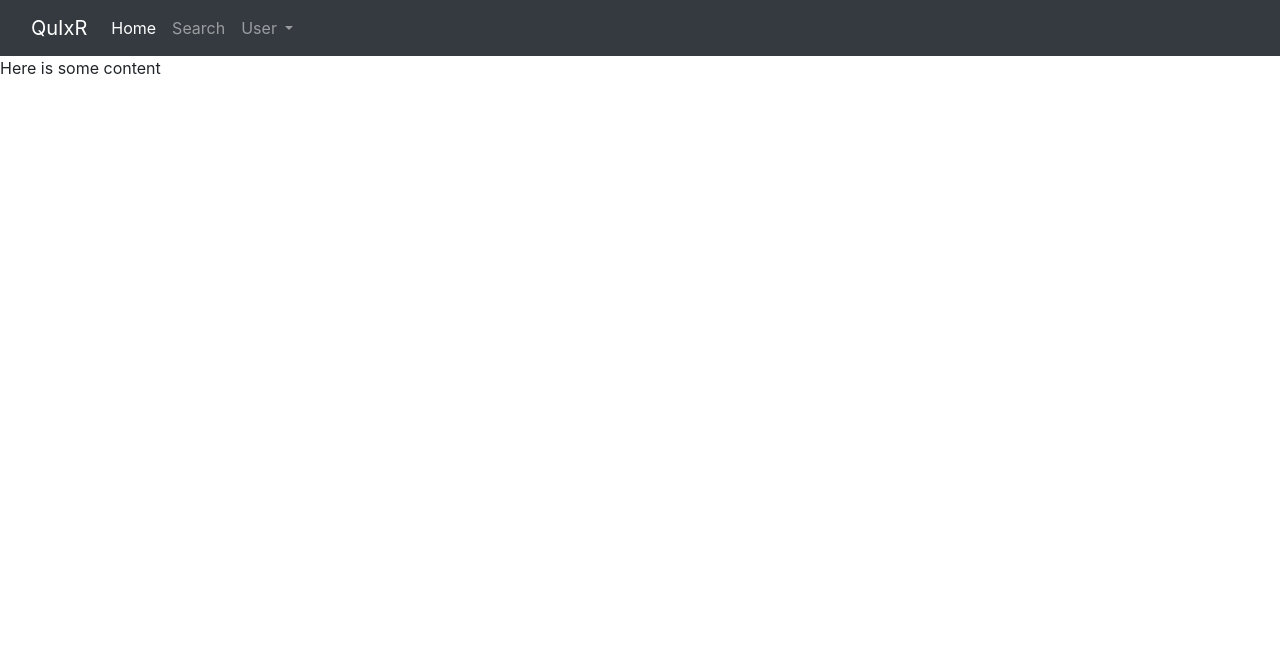
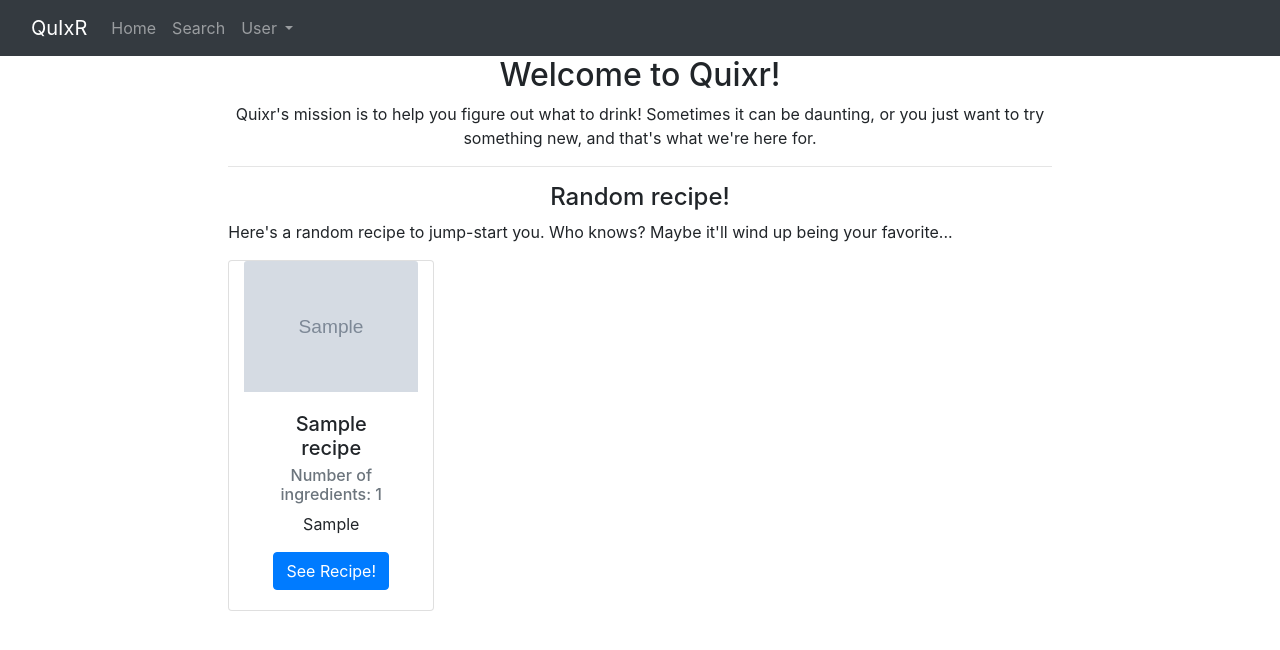
Before and after one commit to cwverica/quixer, a Flask app: page / in a window 1280 px wide. Shown: the top 650 px of the page. Run offline with Flask 2, Linux system fonts and the light colour scheme; tables that the repository leaves empty hold one stand-in row (values such as "Sample post"); grey boxes marked "Sample" are stand-in pictures; some libraries are stand-ins or nearby versions.

Commit message:
added home, made navbar functional

```diff
--- a/app.py
+++ b/app.py
@@ -1,5 +1,6 @@
 import os
 import math
+import random
 
 from flask import Flask, render_template, request, flash, redirect, session, g
 from flask_debugtoolbar import DebugToolbarExtension
@@ -12,6 +13,7 @@ from models import Ingredient, RecipeIngredient, UserTool, Favorite
 CURR_USER_KEY = "curr_user"
 
 app = Flask(__name__)
+
 
 # Get DB_URI from environ variable (useful for production/testing) or,
 # if not set there, use development local db.
@@ -129,10 +131,12 @@ def logout():
 @app.route('/')
 def home():
 
+    random_recipe = get_random_recipe()
+
     if g.user:
         return render_template('user_home.html') #TODO: create template
 
-    return render_template('home.html') #TODO: create template
+    return render_template('home.html', random_recipe=random_recipe)
 
 
 @app.route('/search', methods=["GET", "POST"])
@@ -200,7 +204,8 @@ def recipe(id):
     if not exists:
         return render_template('404.html')
     recipe = get_full_recipe_from_id(id)
-
+    # import pdb
+    # pdb.set_trace()
     return render_template('display_recipe.html', recipe=recipe, came_from=came_from)
 
 ########################################################
@@ -281,3 +286,9 @@ def get_full_recipe_from_id(id):
 
     recipe['ingredients'] = ingredients
     return recipe
+
+def get_random_recipe():
+
+    every_id = [recipe.id for recipe in Recipe.query.all()]
+    random_id = random.choice(every_id)
+    return get_full_recipe_from_id(random_id)
--- a/front_loader.py
+++ b/front_loader.py
@@ -81,7 +81,7 @@ def add_recipe_ingredients_relationships(drink):
                     new_recipe_ingredient = RecipeIngredient(
                                                             recipe_id=drink['idDrink'],
                                                             ingredient_id=db_ingredient.id,
-                                                            measurement='Not provided, use judgement' if not drink[f'strMeasure{1}'] else drink[f'strMeasure{1}']
+                                                            measurement='Not provided, use judgement' if not drink[f'strMeasure{i}'] else drink[f'strMeasure{i}']
                     )
                     db.session.add(new_recipe_ingredient)
                     db.session.commit()
--- a/templates/base.html
+++ b/templates/base.html
@@ -10,6 +10,7 @@
     <!-- Bootstrap CSS -->
     <link rel="stylesheet" href="https://stackpath.bootstrapcdn.com/bootstrap/4.3.1/css/bootstrap.min.css"
         integrity="sha384-ggOyR0iXCbMQv3Xipma34MD+dH/1fQ784/j6cY/iJTQUOhcWr7x9JvoRxT2MZw1T" crossorigin="anonymous">
+    <link rel="stylesheet" href="{{ url_for('static', filename='custom.scss') }}">
     <title>{% block title %} {% endblock %}</title>
 
 </head>
@@ -26,7 +27,7 @@
             <div class="collapse navbar-collapse" id="navbarSupportedContent">
                 <ul class="navbar-nav me-auto mb-2 mb-lg-0">
                     <li class="nav-item">
-                        <a class="nav-link active" aria-current="page" href="#">Home</a>
+                        <a class="nav-link" aria-current="page" href="/">Home</a>
                     </li>
                     <li class="nav-item">
                         <a class="nav-link" href="/search">Search</a>
--- a/templates/home.html
+++ b/templates/home.html
@@ -3,5 +3,28 @@
 {% block title %} QuIxR {% endblock %}
 
 {% block content %}
-Here is some content
+
+<div class="container justify-content-center col-lg-8">
+    <p class="h2 text-center">Welcome to Quixr!</p>
+
+    <p class="text-center">Quixr's mission is to help you figure out what to drink! Sometimes it can be daunting, or you
+        just want to try something new, and that's what we're here for.</p>
+    <hr>
+    <p class="h4 text-center">Random recipe!</p>
+    <p>Here's a random recipe to jump-start you. Who knows? Maybe it'll wind up being your favorite...</p>
+    <div class="card text-center col-12 col-sm-6 col-md-5 col-lg-4 col-xl-3" style="width: 18rem;">
+        <img src="{{random_recipe.image_url}}" class="card-img-top" alt="">
+        <div class="card-body">
+            <h5 class="card-title">{{random_recipe.name}}</h5>
+            <h6 class="card-subtitle mb-2 text-muted">Number of ingredients:
+                {{(random_recipe['ingredients']|length /2) | int}}
+            </h6>
+            <p class="card-text">{{ random_recipe.category }}</p>
+            <a href="/display/recipe/{{random_recipe.id}}?from=home" class="btn btn-primary">See Recipe!</a>
+        </div>
+    </div>
+
+</div>
+
+
 {% endblock %}
```
Also changed, not shown: templates/display_recipe.html (+28 -3 lines).
